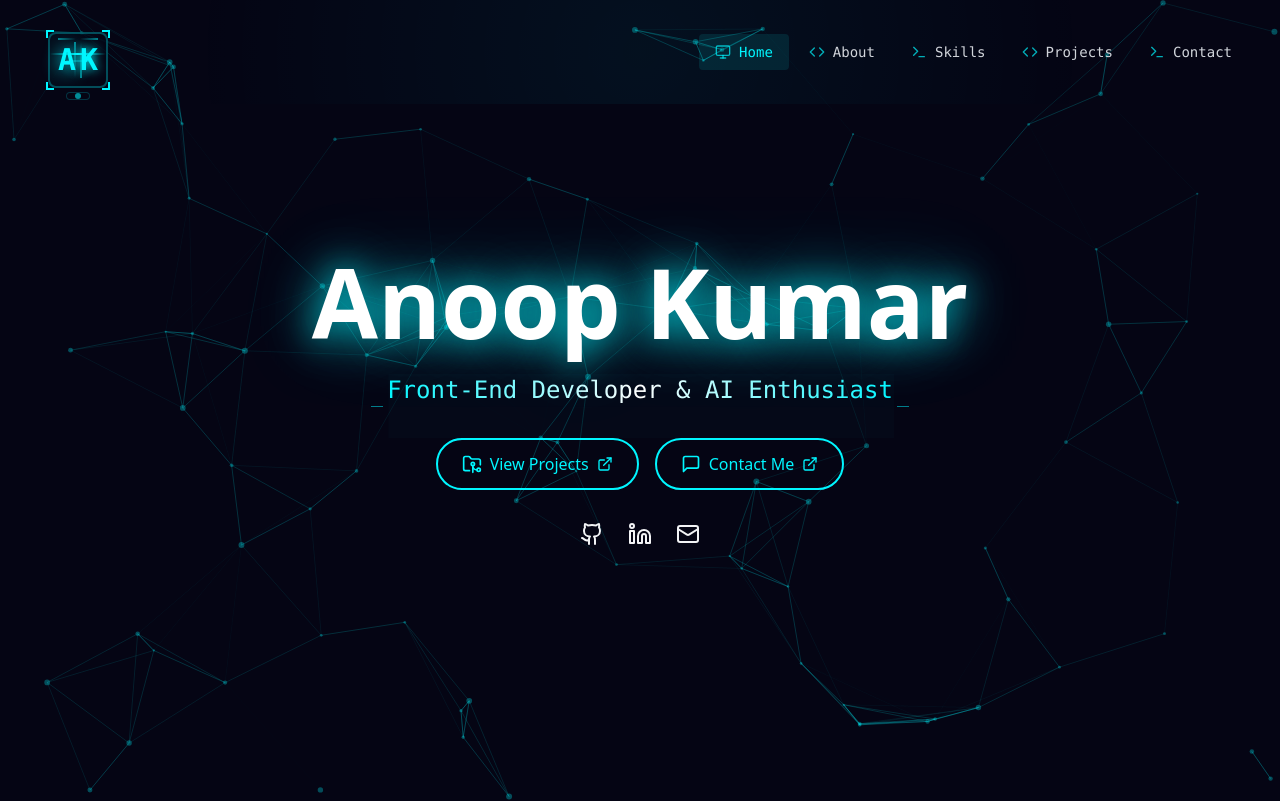
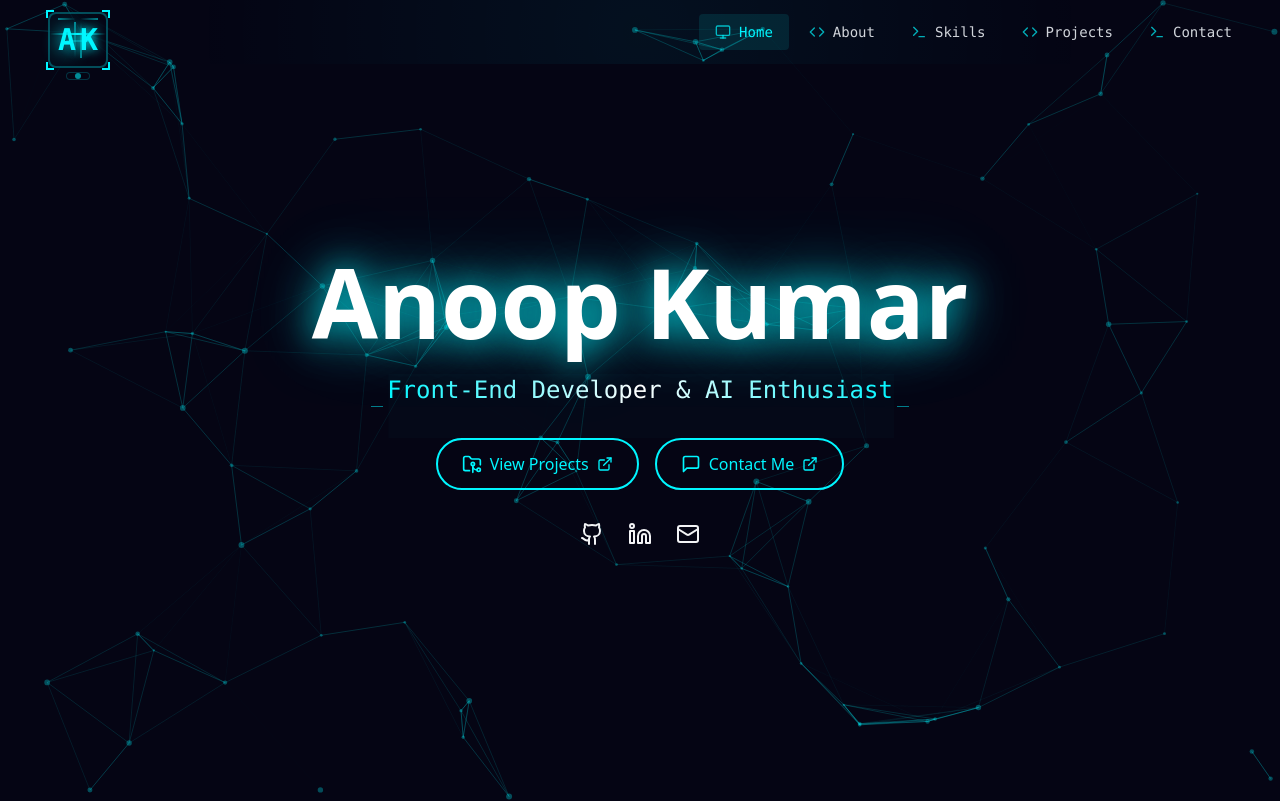
Before and after one commit to AnoopkumarA/portfolio, a React (Vite) app: page / in a window 1280 px wide. Shown: the top 801 px of the page. Built offline with nearby package versions, Linux system fonts and the light colour scheme; the HTML template or start-up script is replaced by a standard one.

Commit message:
Update Navbar.tsx

```diff
--- a/src/components/Navbar.tsx
+++ b/src/components/Navbar.tsx
@@ -66,7 +66,7 @@
           <div className="absolute inset-0 bg-[radial-gradient(circle_at_50%_50%,rgba(0,246,255,0.05),transparent_70%)]" />
         </div>
 
-        <div className="max-w-7xl mx-auto px-4 sm:px-6 lg:px-8 relative py-5 md:top-0">
+        <div className="max-w-7xl mx-auto px-4 sm:px-6 lg:px-8 relative py-5 md:py-0 md:top-0">
           <div className="flex items-center justify-between h-16">
             {/* Enhanced Tech Logo */}
             <motion.div
@@ -195,7 +195,7 @@
             <motion.button
               whileTap={{ scale: 0.95 }}
               onClick={() => setIsMobileMenuOpen(!isMobileMenuOpen)}
-              className="md:hidden relative p-2 text-cyber-blue hover:bg-cyber-blue/10 rounded-lg group -left-11 md:-left-0"
+              className="md:hidden relative p-2 text-cyber-blue hover:bg-cyber-blue/10 rounded-lg group -left-8 md:-left-0"
             >
               <div className="relative z-10">
                 {isMobileMenuOpen ? <X className="w-6 h-6" /> : <Menu className="w-6 h-6" />}
```
